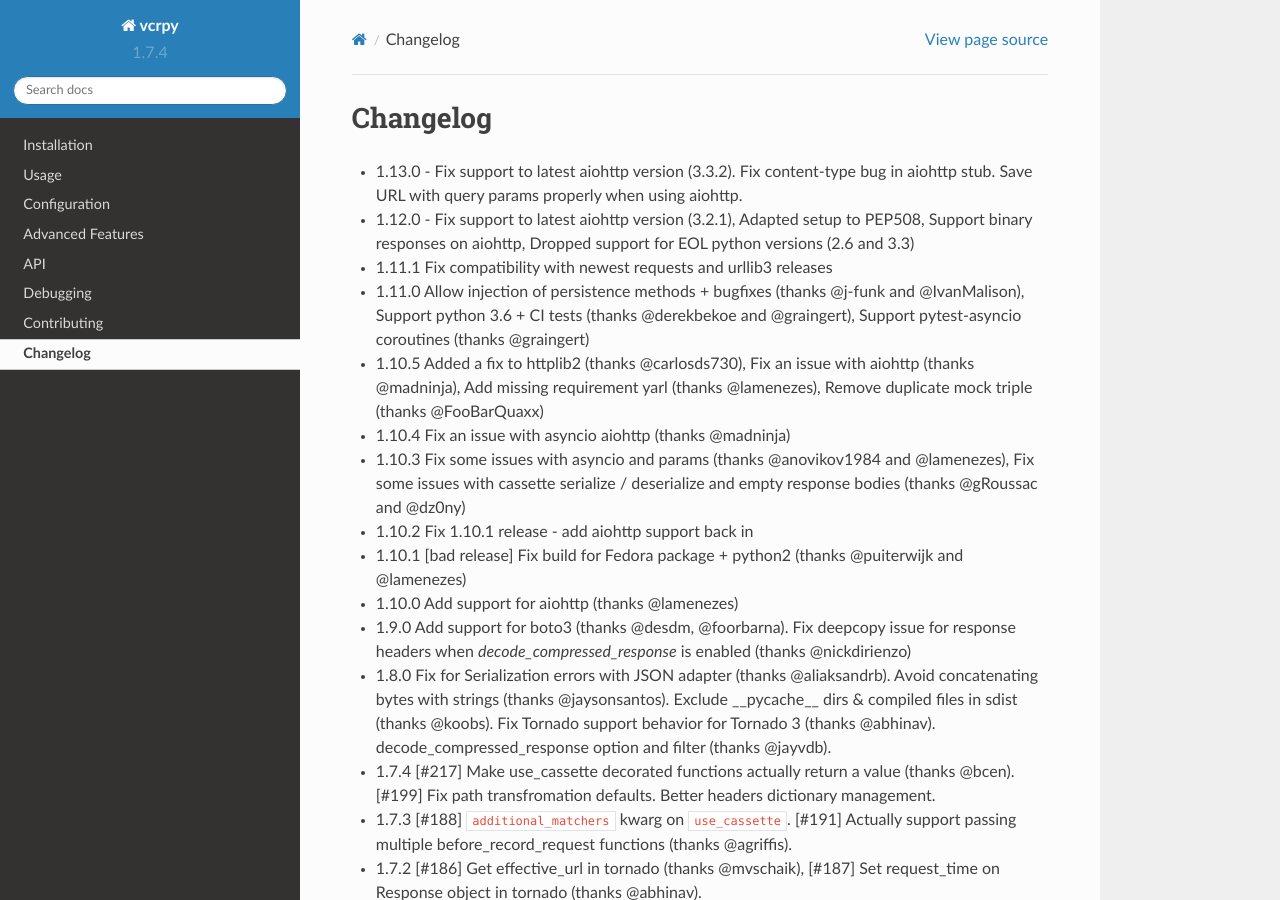
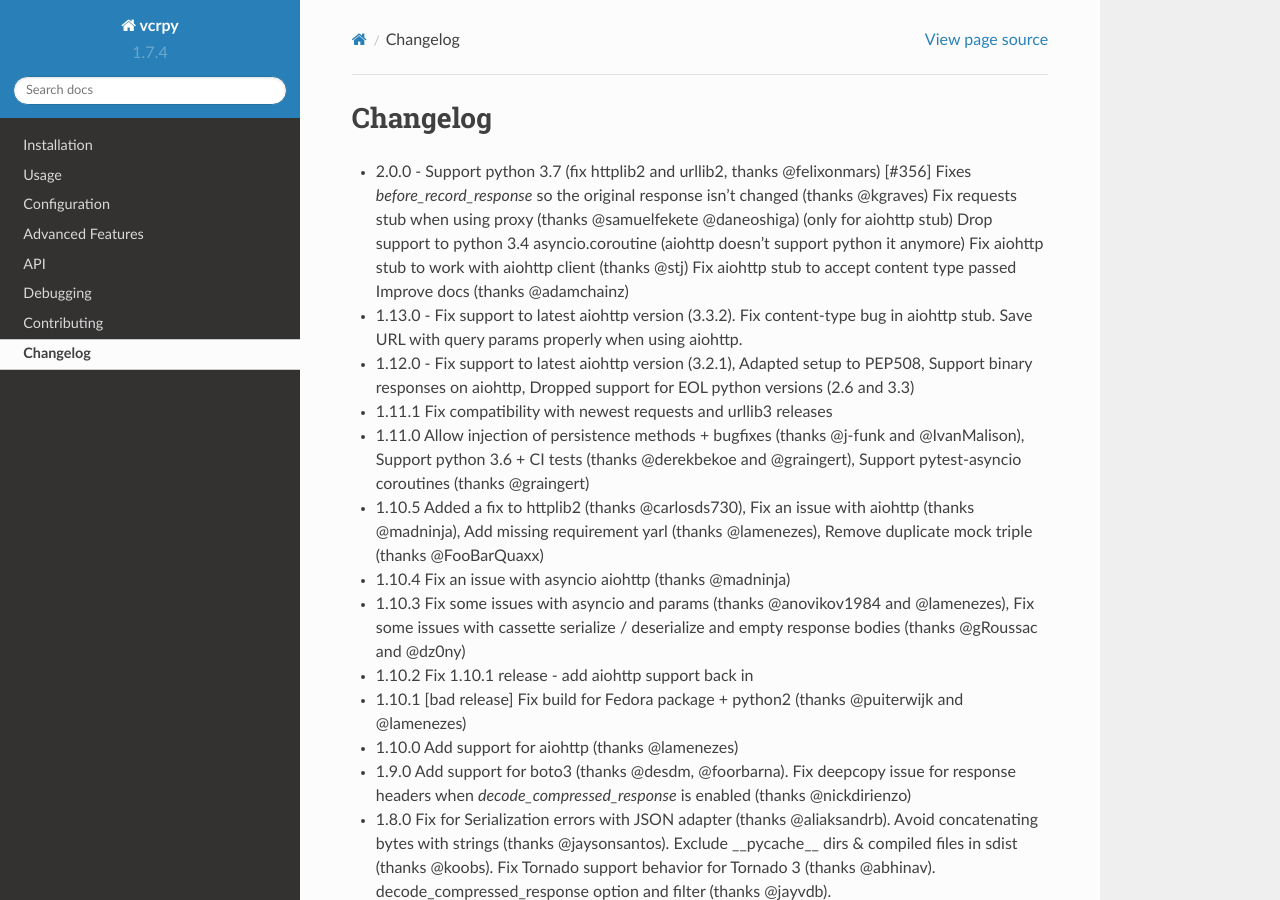
Before and after one commit to kevin1024/vcrpy, a Sphinx documentation site: the page built from docs/changelog.rst, in a window 1280 px wide and 900 px high. Built offline with Sphinx 7.4.7 and the Read the Docs theme 2.0.0, drawn with Linux system fonts in a browser that asks for light colours.

Commit message:
Bump version to 2.0.0

```diff
--- a/docs/changelog.rst
+++ b/docs/changelog.rst
@@ -1,5 +1,12 @@
 Changelog
 ---------
+-  2.0.0 - Support python 3.7 (fix httplib2 and urllib2, thanks @felixonmars)
+   [#356] Fixes `before_record_response` so the original response isn't changed (thanks @kgraves)
+   Fix requests stub when using proxy (thanks @samuelfekete @daneoshiga)
+   (only for aiohttp stub) Drop support to python 3.4 asyncio.coroutine (aiohttp doesn't support python it anymore)
+   Fix aiohttp stub to work with aiohttp client (thanks @stj)
+   Fix aiohttp stub to accept content type passed
+   Improve docs (thanks @adamchainz)
 -  1.13.0 - Fix support to latest aiohttp version (3.3.2). Fix content-type bug in aiohttp stub. Save URL with query params properly when using aiohttp.
 -  1.12.0 - Fix support to latest aiohttp version (3.2.1), Adapted setup to PEP508, Support binary responses on aiohttp, Dropped support for EOL python versions (2.6 and 3.3)
 -  1.11.1 Fix compatibility with newest requests and urllib3 releases
--- a/setup.py
+++ b/setup.py
@@ -37,7 +37,7 @@
 
 setup(
     name='vcrpy',
-    version='1.13.0',
+    version='2.0.0',
     description=(
         "Automatically mock your HTTP interactions to simplify and "
         "speed up testing"
```
